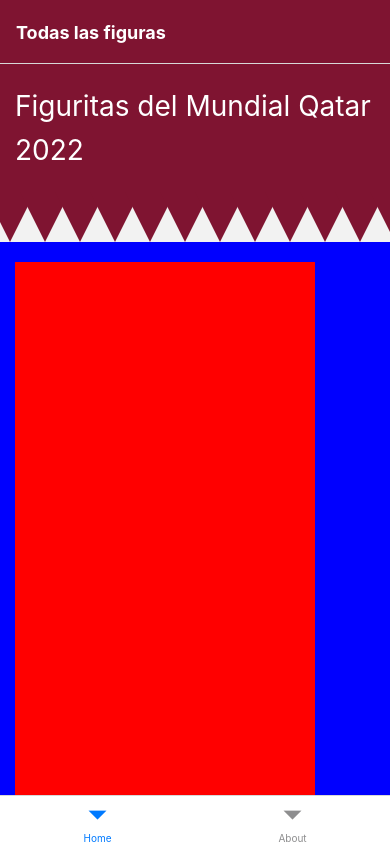
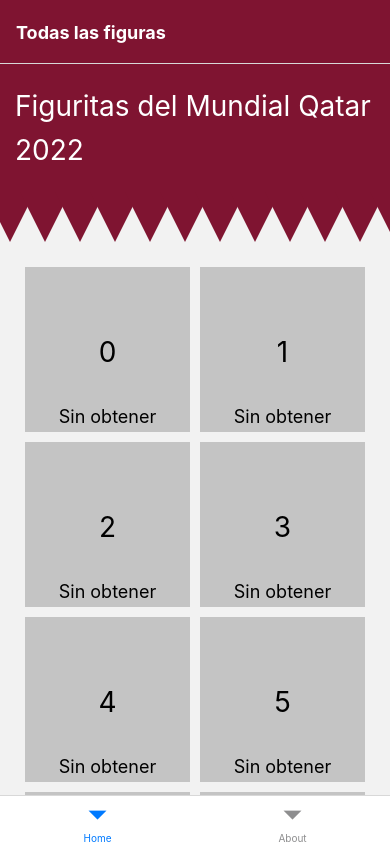
Before and after one commit to Renato6GS/figurine-qatar-2022, a React Native app: screen /Home in a window 390 px wide. Built offline with nearby package versions, Linux system fonts and the light colour scheme.

Commit message:
feat: add cars container with styles and functionality

```diff
--- /dev/null
+++ b/src/components/Card.jsx
@@ -0,0 +1,121 @@
+import { StyleSheet, Dimensions, Text, TouchableOpacity, Alert } from 'react-native';
+import React, { useState } from 'react';
+
+const widthWindow = Dimensions.get('window').width;
+const slices = Math.floor(widthWindow / 150);
+const cardDimensions = Math.floor(widthWindow / slices) - 30;
+
+export default function Card({ title }) {
+  const [count, setCount] = useState(0);
+
+  const aumentar = () => {
+    setCount(count + 1);
+  };
+
+  const disminuir = () => {
+    if (count > 0) setCount(count - 1);
+  };
+
+  const reiniciarContador = () => {
+    setCount(0);
+  };
+
+  const handleLongPress = () => {
+    if (count === 0) return;
+    Alert.alert('Reiniar conteo', '¿Está seguro de que quiere reiniciar con el conteo?', [
+      {
+        text: 'Cancela',
+        style: 'cancel',
+      },
+      { text: 'OK', onPress: () => reiniciarContador() },
+    ]);
+  };
+
+  const returnBackgroundColor = (count) => {
+    if (count === 0) return styles.BGnone;
+    if (count === 1) return styles.BGobtained;
+    if (count === 2) return styles.BGmiddle;
+    if (count > 2) return styles.BGtooMany;
+  };
+
+  const returnTextColor = (count) => {
+    if (count === 1 || count > 2) return styles.ColorWhite;
+  };
+
+  const returnCardsRepeatedly = (count) => {
+    if (count === 0) return 'Sin obtener';
+    if (count === 1) return '¡Conseguida!';
+    if (count > 1) return `Repetida ${count} veces`;
+  };
+
+  return (
+    <TouchableOpacity
+      style={[styles.square, returnBackgroundColor(count)]}
+      onPress={() => aumentar()}
+      onLongPress={() => handleLongPress()}
+      activeOpacity={0.7}>
+      <TouchableOpacity style={styles.btnRestar} onPress={() => disminuir()}>
+        <Text style={styles.txtRestar}>{count > 0 && '-'}</Text>
+      </TouchableOpacity>
+      <Text style={[styles.title, returnTextColor(count)]}>{title}</Text>
+      <Text style={[styles.subTitle, returnTextColor(count)]}>{returnCardsRepeatedly(count)}</Text>
+    </TouchableOpacity>
+  );
+}
+
+const styles = StyleSheet.create({
+  square: {
+    width: cardDimensions,
+    height: cardDimensions,
+    alignSelf: 'flex-start',
+    margin: 5,
+    alignItems: 'center',
+    justifyContent: 'space-between',
+    flexDirection: 'column',
+  },
+  title: {
+    fontSize: 28,
+    alignSelf: 'center',
+    color: '#000',
+  },
+  subTitle: {
+    marginBottom: 5,
+    fontSize: 18,
+    color: '#000',
+  },
+  tricky: {
+    fontSize: 8,
+    color: 'transparent',
+  },
+  ColorWhite: {
+    color: '#fff',
+  },
+  BGnone: {
+    backgroundColor: '#C4C4C4',
+  },
+  BGobtained: {
+    backgroundColor: '#3D7773',
+  },
+  BGmiddle: {
+    backgroundColor: '#F9BC4C',
+  },
+  BGtooMany: {
+    backgroundColor: '#7F1431',
+  },
+  btnRestar: {
+    alignSelf: 'flex-end',
+    backgroundColor: 'transparent',
+    color: 'black',
+    width: 30,
+    height: 30,
+    borderRadius: 100 / 2,
+    justifyContent: 'center',
+    alignItems: 'center',
+    marginRight: 4,
+  },
+  txtRestar: {
+    color: '#fff',
+    fontSize: 30,
+    fontWeight: 'bold',
+  },
+});
--- /dev/null
+++ b/src/components/ListOfCards.jsx
@@ -0,0 +1,25 @@
+import { View, StyleSheet } from 'react-native';
+import React from 'react';
+import Card from './Card';
+
+export default function ListOfCards() {
+  return (
+    <View style={styles.cardsContainer}>
+      {Array.from({ length: 600 }).map((e, i) => (
+        <Card key={i} title={i} />
+      ))}
+    </View>
+  );
+}
+
+const styles = StyleSheet.create({
+  cardsContainer: {
+    flexDirection: 'row',
+    flex: 1,
+    flexWrap: 'wrap',
+    paddingVertical: 20,
+    paddingHorizontal: 15,
+    justifyContent: 'center',
+    alignItems: 'center',
+  },
+});
--- a/src/screens/HomeScreen.jsx
+++ b/src/screens/HomeScreen.jsx
@@ -1,5 +1,8 @@
 import React from 'react';
 import { Text, View, StyleSheet, Dimensions, ScrollView } from 'react-native';
+import ListOfCards from '../components/ListOfCards';
+
+const widthWindow = Dimensions.get('window').width;
 
 const Triangle = () => {
   return <View style={styles.triangle} />;
@@ -7,7 +10,6 @@
 
 export default function HomeScreen() {
   const triangleWidth = 32;
-  const widthWindow = Dimensions.get('window').width;
   const quantity = Math.ceil(widthWindow / triangleWidth);
   return (
     <ScrollView>
@@ -19,44 +21,7 @@
           <Triangle key={i} />
         ))}
       </View>
-      <View style={styles.cardsContainer}>
-        <View style={styles.square}></View>
-        <View style={styles.square}></View>
-        <View style={styles.square}></View>
-        <View style={styles.square}></View>
-        <View style={styles.square}></View>
-        <View style={styles.square}></View>
-        <View style={styles.square}></View>
-        <View style={styles.square}></View>
-        <View style={styles.square}></View>
-        <View style={styles.square}></View>
-        <View style={styles.square}></View>
-        <View style={styles.square}></View>
-        <View style={styles.square}></View>
-        <View style={styles.square}></View>
-        <View style={styles.square}></View>
-        <View style={styles.square}></View>
-        <View style={styles.square}></View>
-        <View style={styles.square}></View>
-        <View style={styles.square}></View>
-        <View style={styles.square}></View>
-        <View style={styles.square}></View>
-        <View style={styles.square}></View>
-        <View style={styles.square}></View>
-        <View style={styles.square}></View>
-        <View style={styles.square}></View>
-        <View style={styles.square}></View>
-        <View style={styles.square}></View>
-        <View style={styles.square}></View>
-        <View style={styles.square}></View>
-        <View style={styles.square}></View>
-        <View style={styles.square}></View>
-        <View style={styles.square}></View>
-        <View style={styles.square}></View>
-        <View style={styles.square}></View>
-        <View style={styles.square}></View>
-        <View style={styles.square}></View>
-      </View>
+      <ListOfCards />
     </ScrollView>
   );
 }
@@ -89,18 +54,4 @@
     transform: [{ rotate: '180deg' }],
     marginLeft: -15,
   },
-  cardsContainer: {
-    flexDirection: 'row',
-    backgroundColor: 'blue',
-    flex: 1,
-    flexWrap: 'wrap',
-    paddingVertical: 20,
-    paddingHorizontal: 15,
-  },
-  square: {
-    width: 100,
-    height: 100,
-    backgroundColor: 'red',
-    alignSelf: 'flex-start',
-  },
 });
```
Also changed, not shown: src/components/exampleOfSQLite.js (added, +175 -0 lines).
